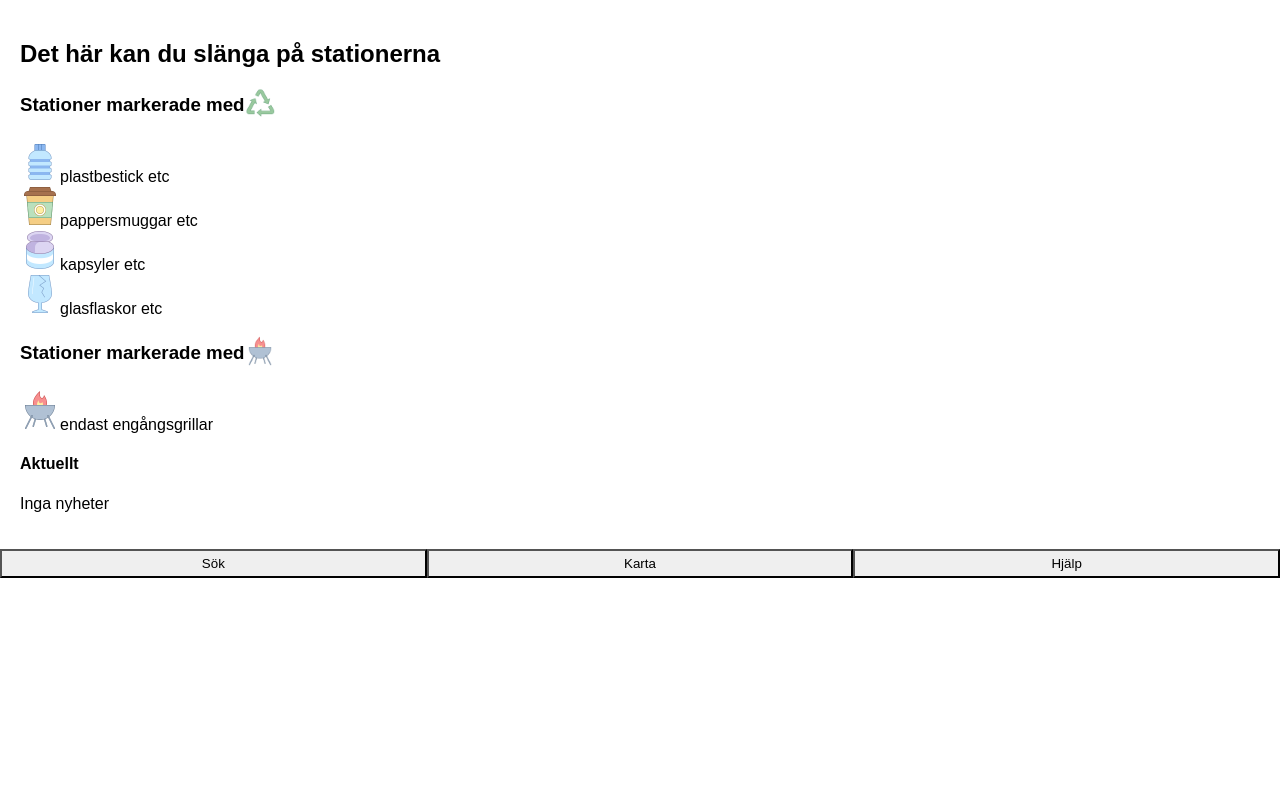
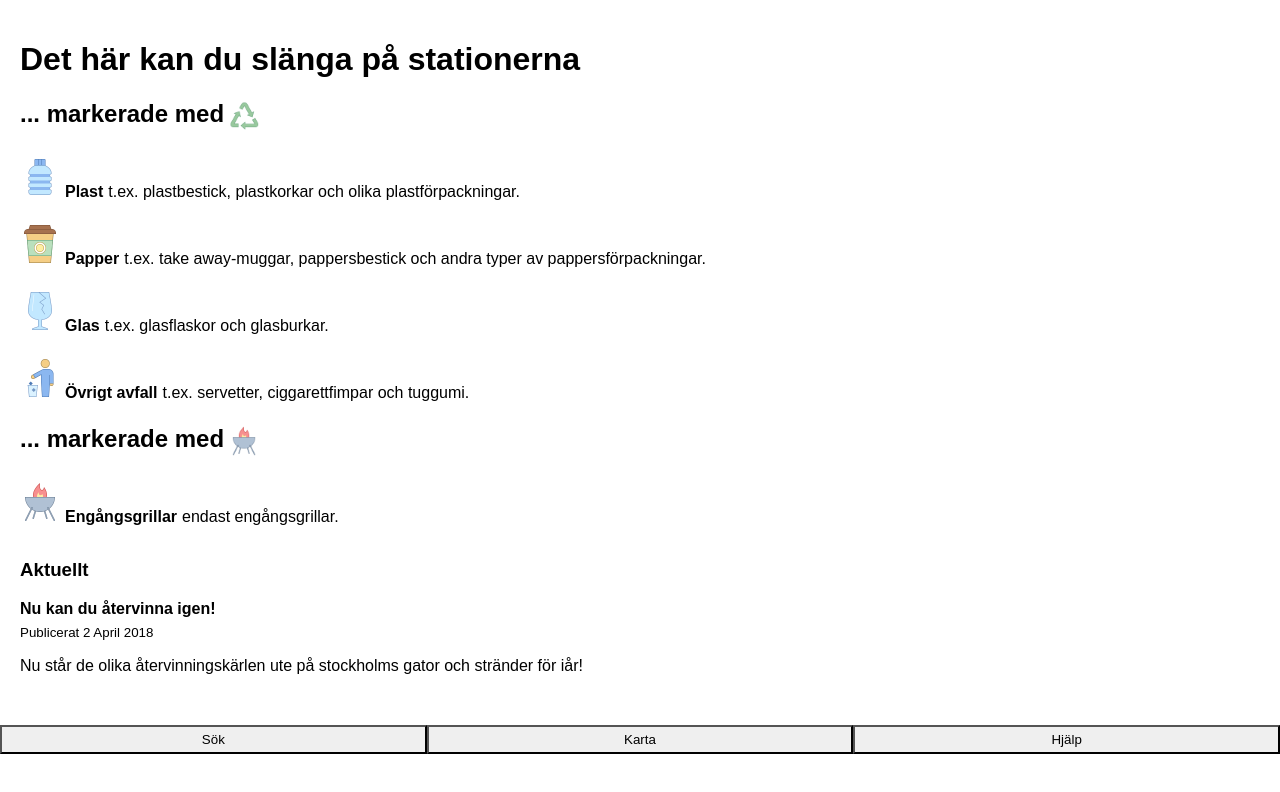
Before and after one commit to uddesson/atervinn-stan-prototype, a React (Create React App) app: page / in a window 1280 px wide. Both pictures are taken after a click on the button "Hjälp". Shown: the top 792 px of the page. Built offline with nearby package versions, Linux system fonts and the light colour scheme.

Commit message:
more styling and moved inline styling to css

```diff
--- a/src/App.css
+++ b/src/App.css
@@ -14,7 +14,7 @@ html {
     box-sizing: inherit;
 }
 
-.grid{
+.grid {
     display: -ms-grid;
     display: grid;
     -ms-grid-columns: 1fr 1fr 1fr;
@@ -22,22 +22,30 @@ html {
     grid-column-gap: 0px;
 }
 
-.container{
+.container {
     padding: 20px;
 }
 
+.icon--header {
+    height: 30px;
+    width: 30px;
+}
+
+.icon {
+    height: 40px;
+    width: 40px;
+}
 
 /*
   Buttons
 */
 
-
-.btn{
+.btn {
     padding: 5px;
     border-radius: 0px;
 }
 
-.btn__call-to-action{
+.btn__call-to-action {
     padding: 10px;
     border-radius: 15px;
     margin: 10px 0;
@@ -46,29 +54,55 @@ html {
 /*
   Utilities
 */
-.hidden{
+.hidden {
     display: none;
 }
 
-.center{
+.center {
     text-align: center;
     margin: 0 auto 0 auto;
 }
 
+.bold {
+    font-weight: bold;
+}
 
+.margin-y-30 {
+    margin: 30px 0px;
+}
+
+.margin-y-20 {
+    margin: 20px 0px;
+}
+
+.margin-y-5 {
+    margin: 5px 0px;
+}
+
+.line-height-normal {
+    line-height: 1.5;
+}
+
+.margin-right-5 {
+    margin-right: 5px;
+}
+
+.margin-left-5 {
+    margin-left: 5px;
+}
 /*
   To be removed, currently used for testing
 */
 
-.red{
+.red {
     text-transform: capitalize;
     color: red;
 }
 
-.green{
+.green {
     color: green;
 }
 
-.pink{
+.pink {
     color: pink;
 }
--- a/src/components/HelpView.js
+++ b/src/components/HelpView.js
@@ -1,7 +1,7 @@
 import React from 'react';
 import plasticIcon from '../icons/icons8-plastic-80.png';
 import paperIcon from '../icons/icons8-coffee-to-go-80.png';
-import tinIcon from '../icons/icons8-tin-can-80.png';
+import miscIcon from '../icons/icons8-disposal-80.png';
 import glassIcon from '../icons/icons8-fragile-80.png';
 import recyclingIcon from '../icons/icons8-recycling-80.png';
 import grillIcon from '../icons/icons8-grill-80.png';
@@ -9,73 +9,99 @@ import grillIcon from '../icons/icons8-grill-80.png';
 function HelpView(props) {
     return (
         <div className="container">
-            <h2>Det här kan du slänga på stationerna</h2>
+            <h1>Det här kan du slänga på stationerna</h1>
             <div>
-                <h3>
+                <h2>
                     <span style={{ verticalAlign: 'super' }}>
-                        Stationer markerade med
+                        ... markerade med
                     </span>
                     <img
                         src={recyclingIcon}
                         alt="allmän återvinning"
-                        style={{ height: '30px', width: '30px' }}
+                        className="icon--header margin-left-5"
                     />
-                </h3>
-                <div>
+                </h2>
+                <div className="margin-y-20">
                     <img
                         src={plasticIcon}
                         alt="plastflaska"
-                        style={{ height: '40px', width: '40px' }}
+                        className="icon margin-right-5"
                     />
-                    <span>plastbestick etc</span>
+                    <span className="bold margin-right-5">Plast</span>
+                    <span className="line-height-normal">
+                        t.ex. plastbestick, plastkorkar och olika
+                        plastförpackningar.
+                    </span>
                 </div>
-                <div>
+                <div className="margin-y-20">
                     <img
                         src={paperIcon}
                         alt="take away mugg"
-                        style={{ height: '40px', width: '40px' }}
+                        className="icon margin-right-5"
                     />
-                    <span>pappersmuggar etc</span>
+                    <span className="bold margin-right-5">Papper</span>
+                    <span className="line-height-normal">
+                        t.ex. take away-muggar, pappersbestick och andra typer
+                        av pappersförpackningar.
+                    </span>
                 </div>
-                <div>
-                    <img
-                        src={tinIcon}
-                        alt="öppen konservburk"
-                        style={{ height: '40px', width: '40px' }}
-                    />
-                    <span>kapsyler etc</span>
-                </div>
-                <div>
+                <div className="margin-y-20">
                     <img
                         src={glassIcon}
                         alt="trasigt glas"
-                        style={{ height: '40px', width: '40px' }}
+                        className="icon margin-right-5"
                     />
-                    <span>glasflaskor etc</span>
+                    <span className="bold margin-right-5">Glas</span>
+                    <span className="line-height-normal">
+                        t.ex. glasflaskor och glasburkar.
+                    </span>
+                </div>
+                <div className="margin-y-20">
+                    <img
+                        src={miscIcon}
+                        alt="papperskorg"
+                        className="icon margin-right-5"
+                    />
+                    <span className="bold margin-right-5">Övrigt avfall</span>
+                    <span className="line-height-normal">
+                        t.ex. servetter, ciggarettfimpar och tuggumi.
+                    </span>
                 </div>
             </div>
             <div>
-                <h3>
+                <h2>
                     <span style={{ verticalAlign: 'super' }}>
-                        Stationer markerade med
+                        ... markerade med
                     </span>
                     <img
                         src={grillIcon}
                         alt="återvinning för engångsgrill"
-                        style={{ height: '30px', width: '30px' }}
+                        className="icon--header margin-left-5"
                     />
-                </h3>
-                <div>
+                </h2>
+                <div className="margin-y-20">
                     <img
                         src={grillIcon}
                         alt="grill"
-                        style={{ height: '40px', width: '40px' }}
+                        className="icon margin-right-5"
                     />
-                    <span>endast engångsgrillar</span>
+                    <span className="bold margin-right-5">Engångsgrillar</span>
+                    <span className="line-height-normal">
+                        endast engångsgrillar.
+                    </span>
                 </div>
             </div>
-            <h4>Aktuellt</h4>
-            <p>Inga nyheter</p>
+            <div className="margin-y-30">
+                <h3>Aktuellt</h3>
+                <article>
+                    <h4 className="margin-y-5">Nu kan du återvinna igen!</h4>
+                    <small>Publicerat 2 April 2018</small>
+                    <p>
+                        Nu står de olika återvinningskärlen ute på stockholms
+                        gator och stränder för iår!
+                    </p>
+                </article>
+            </div>
         </div>
     );
 }
```
Also changed, not shown: src/icons/icons8-disposal-80.png (added). Lines whose indentation alone changed are shown as unchanged.
